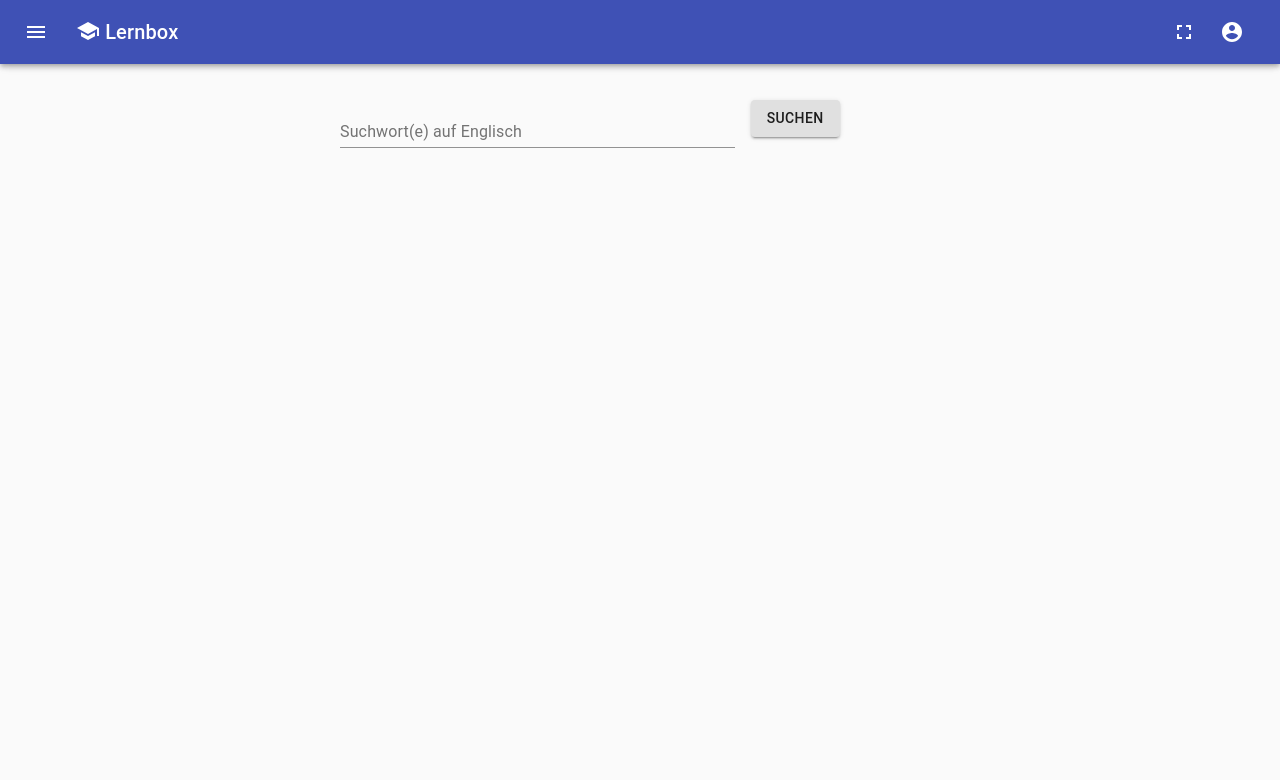
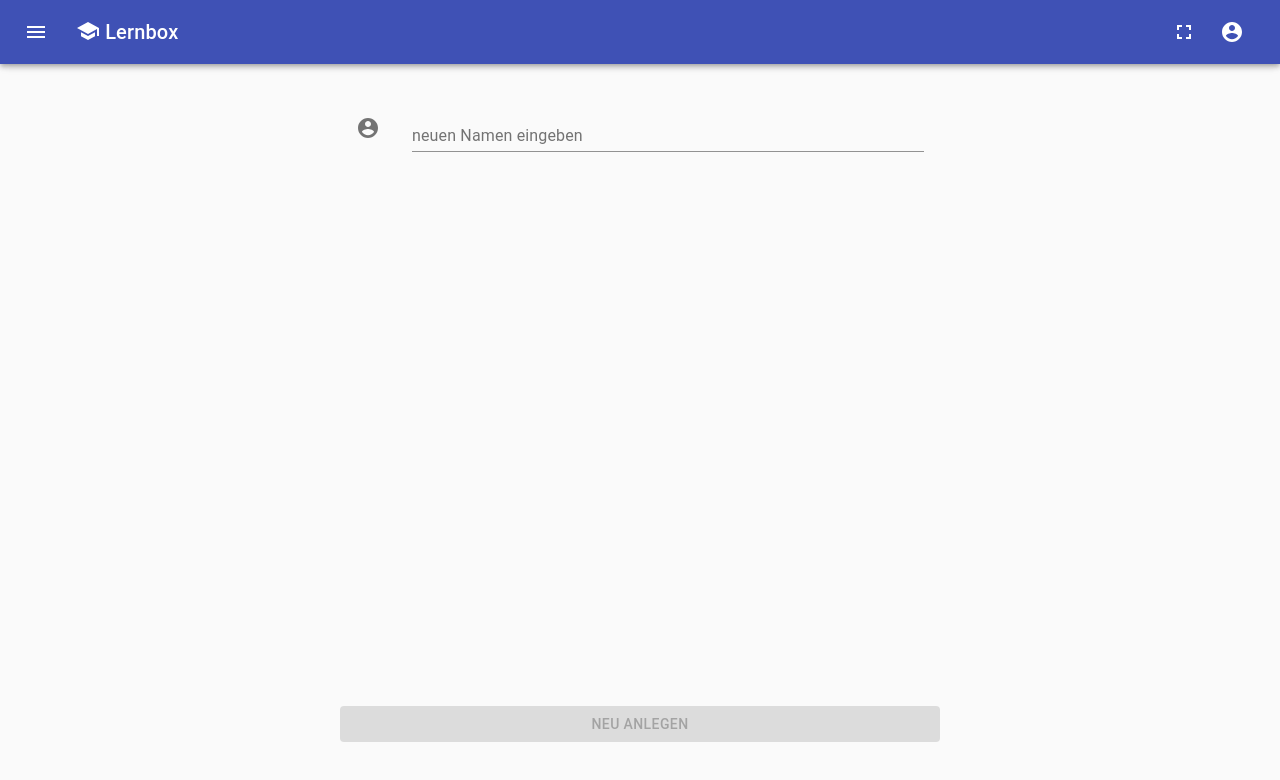
Before and after one commit to irrisor/lernbox, a React (Create React App) app: page /search in a window 1280 px wide. Shown: the top 780 px of the page. Built offline with nearby package versions, Linux system fonts and the light colour scheme.

Commit message:
google search in list or image dialog

```diff
--- a/src/App.tsx
+++ b/src/App.tsx
@@ -14,7 +14,6 @@ import {Late} from "./Late";
 import {Login, synchronize} from "./Login";
 import {EditCard} from "./EditCard";
 import {Yay} from "./Yay";
-import {Search} from "./Search";
 import {ListCards} from "./ListCards";
 
 function PupilRoute() {
@@ -25,7 +24,7 @@ function PupilRoute() {
             context.activePupilName = pupilName;
         }, [pupilName, context.activePupilName],
     );
-    if ( !context.pupil ) return <span style={{display: "none"}}>Kein Schüler</span>;
+    if (!context.pupil) return <span style={{display: "none"}}>Kein Schüler</span>;
     return (
         <Switch>
             <Route path={`${path}/right`}>
@@ -82,16 +81,18 @@ export default function App() {
     const ContextProvider = reactContext.Provider;
     const history = useHistory();
     const [context, setContext] = React.useState(() => new Context(history));
-    React.useEffect(()=>{(async ()=>{
-        if ( !context.touched ) {
+    React.useEffect(() => {
+        (async () => {
+            if (!context.touched) {
                 context.touched = true;
                 await synchronize(context, true).catch(e => console.error("Error synchronizing data", e));
                 context.setContext = setContext;
                 setContext(new Context(history, context));
                 await synchronize(context, false).catch(e => console.error("Error synchronizing data", e));
             }
-    })();});
-    if ( !context.initialized ) return <span style={{display: "none"}}>context not initialized</span>;
+        })();
+    });
+    if (!context.initialized) return <span style={{display: "none"}}>context not initialized</span>;
     return (
         <ContextProvider value={context}>
             <Switch>
@@ -120,11 +121,6 @@ export default function App() {
                         <ListCards/>
                     </ScreenBox>
                 </Route>
-                <Route path="/search">
-                    <ScreenBox>
-                        <Search/>
-                    </ScreenBox>
-                </Route>
                 <Route path="/">
                     <ScreenBox>
                         <PupilList/>
--- a/src/Bar.tsx
+++ b/src/Bar.tsx
@@ -13,7 +13,6 @@ import AccountCircle from "@material-ui/icons/AccountCircle";
 import ListIcon from "@material-ui/icons/Edit";
 import DeleteIcon from "@material-ui/icons/Delete";
 import SyncIcon from "@material-ui/icons/Sync";
-import ImageIcon from "@material-ui/icons/Image";
 import LogoffIcon from "@material-ui/icons/ExitToApp";
 import CssBaseline from '@material-ui/core/CssBaseline';
 import Divider from '@material-ui/core/Divider';
@@ -51,7 +50,7 @@ const useStyles = makeStyles((theme: Theme) =>
         toolbar: theme.mixins.toolbar,
         drawerPaper: {
             width: drawerWidth,
-            zIndex: 800
+            zIndex: 800,
         },
         content: {
             flexGrow: 1,
@@ -105,11 +104,6 @@ const Menu = (props: { onClick: () => true }) => {
                           onClick={() => props.onClick() && context.history.push(`/login`)}>
                     <ListItemIcon><SyncIcon/></ListItemIcon>
                     <ListItemText primary="Synchronisieren"/>
-                </ListItem>
-                <ListItem button
-                          onClick={() => props.onClick() && context.history.push(`/search`)}>
-                    <ListItemIcon><ImageIcon/></ListItemIcon>
-                    <ListItemText primary="Bilder suchen"/>
                 </ListItem>
                 <ListItem button
                           disabled={context.activePupilName === undefined}
--- a/src/Context.ts
+++ b/src/Context.ts
@@ -49,6 +49,7 @@ export class Context {
     private _currentInstances: IndexCardInstance[] = [];
     private _cards: IndexCard[] = predefinedCards;
     private _pupils: PupilSet = {};
+    public lastShownList: IndexCard[] = [];
     public touched: boolean = false;
 
     public get initialized(): boolean {
--- a/src/EditCard.tsx
+++ b/src/EditCard.tsx
@@ -23,7 +23,7 @@ import {createStyles} from "@material-ui/styles";
 import {BottomGridContainer} from "./layout/BottomGridContainer";
 import {Image, IndexCard} from "./cards";
 import {Front} from "./Front";
-import {useParams} from "react-router";
+import {useLocation, useParams} from "react-router";
 import {reactContext} from "./Context";
 import {v4 as uuidv4} from "uuid";
 import {Back} from "./Back";
@@ -165,20 +165,33 @@ function ImageField({label, image, set, setGroupPath, ...passthroughProps}: {
 }
 
 export function EditCard() {
-    const {cardId, group} = useParams();
+    const {cardId} = useParams();
+    const location = useLocation();
     const context = React.useContext(reactContext);
     const isCreate = !cardId || cardId === "new";
+    const groups = isCreate ? location.pathname.split("/").slice(3).filter(fragment => !!fragment.trim()) : [];
+
     const [card, setCard] = React.useState<IndexCard>(() => {
         const contextCard = context.getCard(cardId);
         const originalCard: IndexCard = contextCard || {
             id: isCreate ? uuidv4() : (cardId as string),
             question: "",
             answers: [""],
-            groups: group ? [group] : [],
+            groups: groups,
             time_s: 15,
         };
         return Object.assign({}, originalCard);
     });
+
+    React.useEffect(() => {
+        if (!isCreate && cardId !== card.id) {
+            const existingCard = context.getCard(cardId);
+            if (existingCard) {
+                setCard(existingCard)
+            }
+        }
+    }, [card, cardId, isCreate, context]);
+
     const advancedMode = true /*TODO advanced mode*/;
     React.useEffect(lookupImageSync(card.questionImage, newImage => {
         setCard(Object.assign({}, card,
@@ -370,13 +383,18 @@ export function EditCard() {
                                 context.cards = cards.slice(0, oldIndex >= 0 ? oldIndex : undefined).concat(
                                     Object.assign({}, card),
                                 ).concat(oldIndex >= 0 ? cards.slice(oldIndex + 1) : []);
-                                context.history.push("/edit/new");
+                                const index = context.lastShownList.findIndex(listCard => listCard.id === card.id);
+                                if (index >= 0 && index < context.lastShownList.length - 1) {
+                                    context.history.push("/edit/" + context.lastShownList[index + 1].id);
+                                } else {
+                                    context.history.push("/edit/new");
+                                }
                                 setCard({
                                     id: uuidv4(),
                                     groups: card.groups,
                                     answers: [""],
                                     time_s: card.time_s,
-                                    description: card.description
+                                    description: card.description,
                                 });
                             }}
                     >
--- a/src/ListCards.tsx
+++ b/src/ListCards.tsx
@@ -6,7 +6,7 @@ import {useLocation} from "react-router";
 import {IndexCardVisual} from "./IndexCardVisual";
 import {IndexCard} from "./cards";
 import SearchIcon from "@material-ui/icons/Search";
-import {AddBox, ArrowUpward, Close, FolderOpen} from "@material-ui/icons";
+import {AddBox, ArrowUpward, Close, FolderOpen, Public} from "@material-ui/icons";
 
 export const cardBreakpoints = {xs: 12 as 12, sm: 12 as 12, md: 6 as 6, lg: 4 as 4, xl: 3 as 3};
 
@@ -60,6 +60,7 @@ export function CardList({onClick, imagesOnly, groupPath, navigate, create, sear
         card.description,
     )) : cardsBelowGroupPath;
     const groupCards = !searchText || soughtCards.length > 6 ? soughtCards.filter(card => groupMatches(card.groups, groupPath, false)) : soughtCards;
+    context.lastShownList = groupCards;
     const subgroups = Array.from(new Set(soughtCards.filter(card => card.groups.length > groupPath.length)
         .flatMap(card => card.groups[groupPath.length])),
     ).sort((a, b) => a.localeCompare(b));
@@ -115,6 +116,17 @@ export function CardList({onClick, imagesOnly, groupPath, navigate, create, sear
                                        }}
                             />
                         </Box>
+                        <Tooltip
+                            title="Mit Google in Wikimedia Commons SVG Bildern nach diesen Begriffen suchen (Englisch)">
+                            <div><IconButton
+                                disabled={!searchText}
+                                onClick={() => {
+                                    const url = "https://www.google.com/search?tbm=isch&q=site%3Acommons.wikimedia.org+svg+" + searchText.replace(/ /g, "+");
+                                    window.open(url, "svg-search");
+                                }}>
+                                <Public/>
+                            </IconButton></div>
+                        </Tooltip>
                     </Box>
                 </Grid>
                 {subgroups.map(subgroup => (
--- a/src/Search.tsx
+++ /dev/null
@@ -1,29 +0,0 @@
-import * as React from "react";
-import {Button, Grid, TextField} from "@material-ui/core";
-import {onEnterPressed} from "./Question";
-
-export function Search() {
-    const [phrase, setPhrase] = React.useState("");
-    const url = "https://www.google.com/search?tbm=isch&q=site%3Acommons.wikimedia.org+svg+" + phrase.replace(/ /g, "+");
-    // const url = "https://commons.wikimedia.org/w/index.php?title=Special:Search&limit=500&offset=0&profile=default&search="+phrase.replace(/ /g, "+")+"+filemime%3Aimage%2Fsvg%2Bxml&advancedSearch-current={%22fields%22:{%22filetype%22:%22image/svg%20xml%22}}&ns0=1&ns6=1&ns12=1&ns14=1&ns100=1&ns106=1";
-    return (<>
-        <p/>
-        <Grid container spacing={2}>
-            <Grid item xs={8}>
-                <TextField fullWidth
-                           label="Suchwort(e) auf Englisch"
-                           value={phrase}
-                           onChange={event => setPhrase(event.target.value)}
-                           onKeyPress={onEnterPressed(() => window.open(url, "svg-search"))}
-                />
-            </Grid>
-            <Grid item xs={4}>
-                <Button variant="contained"
-                        href={url}
-                        target="svg-search">
-                    Suchen
-                </Button>
-            </Grid>
-        </Grid>
-    </>);
-}
```
Lines whose indentation alone changed are shown as unchanged.
